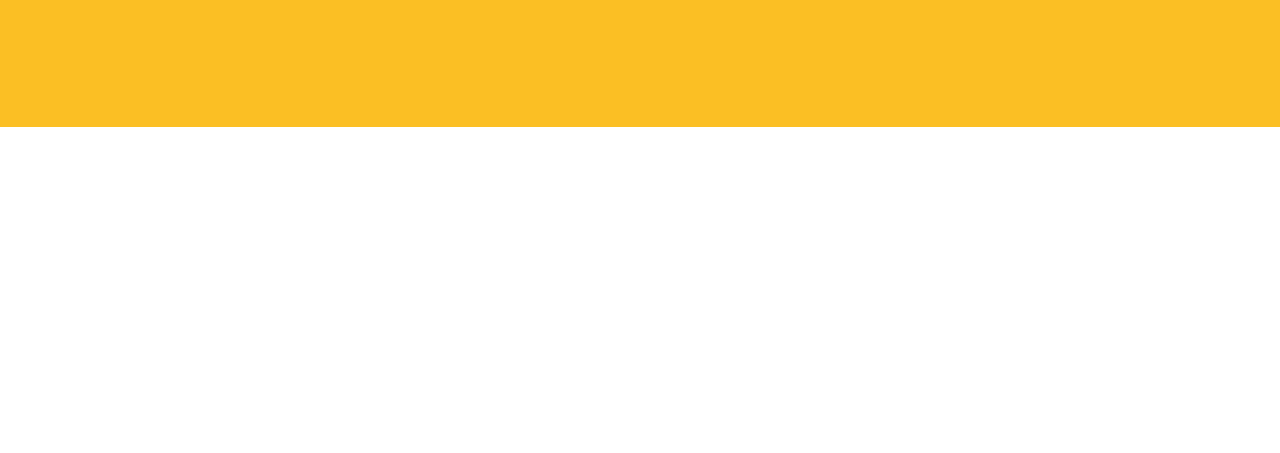
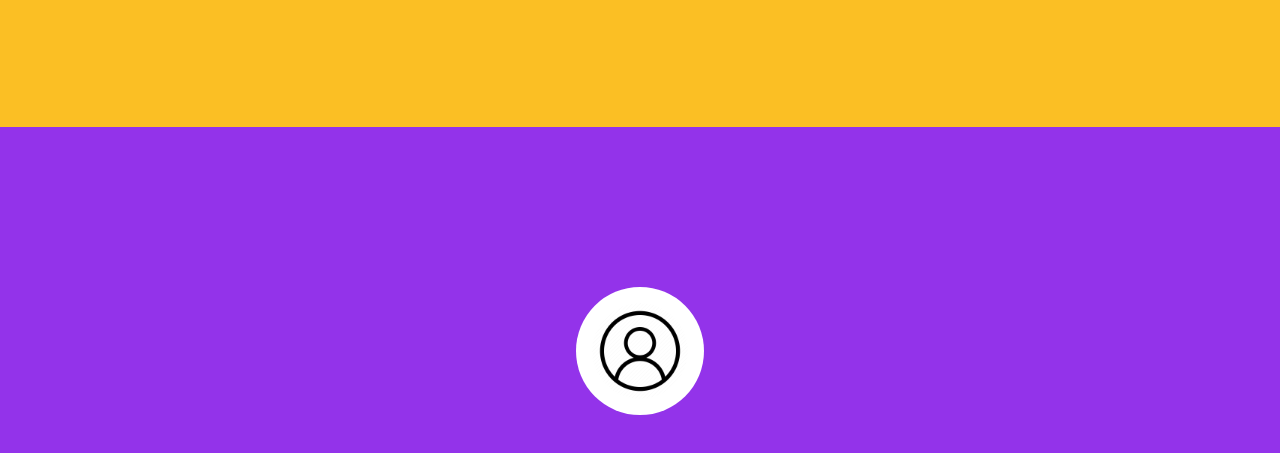
Before and after one commit to Commondore/sitk-2022, a website: page index.html in a window 1280 px wide. Shown: the part 329-782 px from the top of the page. Drawn offline with Linux system fonts and the light colour scheme.

Commit message:
add about section

```diff
--- a/index.html
+++ b/index.html
@@ -19,6 +19,10 @@
     <h2 class="text-6xl">We are in github</h2>
   </section>
 
+  <section class="p-40 flex bg-purple-600 justify-center">
+    <img class="w-32 h-32 object-cover rounded-full p-4 bg-white" src="img/profile.webp" alt="">
+  </section>
+
 </body>
 
 </html>
```
Also changed, not shown: css/output.css, img/profile.webp (added), 1 other file.
